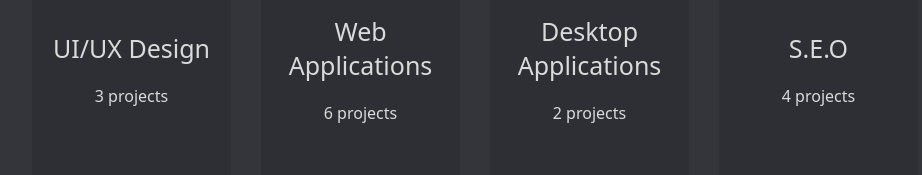
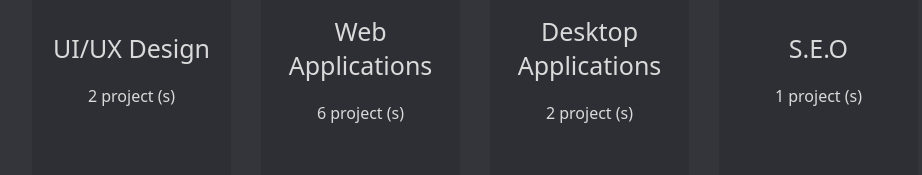
Before and after one commit to 1wes/Wes-Portfolio, a React (Create React App) app: page / in a window 1280 px wide. Shown: the part 1360-1535 px from the top of the page, without its empty margins (170-1092 px from the left). Built offline with nearby package versions, Linux system fonts and the light colour scheme.

Commit message:
change analytics

```diff
--- a/src/components/services.js
+++ b/src/components/services.js
@@ -39,7 +39,7 @@ let GenericCard=({icon, title, number})=>{
                     {title}
                 </div>
                 <div>
-                    {number} projects
+                    {number} project (s)
                 </div>
             </div>
         </React.Fragment>
@@ -99,7 +99,7 @@ let ServicesSection=()=>{
 
         if(status){
 
-            for(years; years<4; years++){
+            for(years; years<3; years++){
                 intervalId.current=setInterval(() => {
                     setYears(years=>(years+1));
                 }, 50);
@@ -109,17 +109,17 @@ let ServicesSection=()=>{
                 }
             }
 
-            for(customers; customers<50; customers++){
+            for(customers; customers<100; customers++){
                 intervalId.current=setInterval(() => {
                     setCustomers(customers=>(customers+1));
-                }, 20);
+                }, 10);
 
                 return ()=>{
                     clearInterval(intervalId.current)
                 }
             }
 
-            for(projects; projects<12; projects++){
+            for(projects; projects<10; projects++){
                 intervalId.current=setInterval(() => {
                     setProjects(projects=>(projects+1));
                 }, 50);
@@ -129,7 +129,7 @@ let ServicesSection=()=>{
                 }
             }
 
-            for(clients; clients<10; clients++){
+            for(clients; clients<5; clients++){
                 intervalId.current=setInterval(() => {
                     setClients(clients=>(clients+1));
                 }, 50);
@@ -166,10 +166,10 @@ let ServicesSection=()=>{
                 <div className='services-content'>
                     <ServicesDescription/>
                     <CardSection>
-                        <GenericCard icon={<FiPenTool/>} title={`UI/UX Design`} number={3}/>
+                        <GenericCard icon={<FiPenTool/>} title={`UI/UX Design`} number={2}/>
                         <GenericCard icon={<GoCode/>} title={`Web Applications`} number={6} />
                         <GenericCard icon={<FaDesktop/>} title={`Desktop Applications`} number={2} />
-                        <GenericCard icon={<BsGraphUpArrow/>} title={`S.E.O`} number={4} />
+                        <GenericCard icon={<BsGraphUpArrow/>} title={`S.E.O`} number={1} />
                     </CardSection>
                     <Analytics changeStatus={changeStatus} stopCounter={stopCounter}>
                         <Numbers number={years} description={`Years of Experience`} />
```
